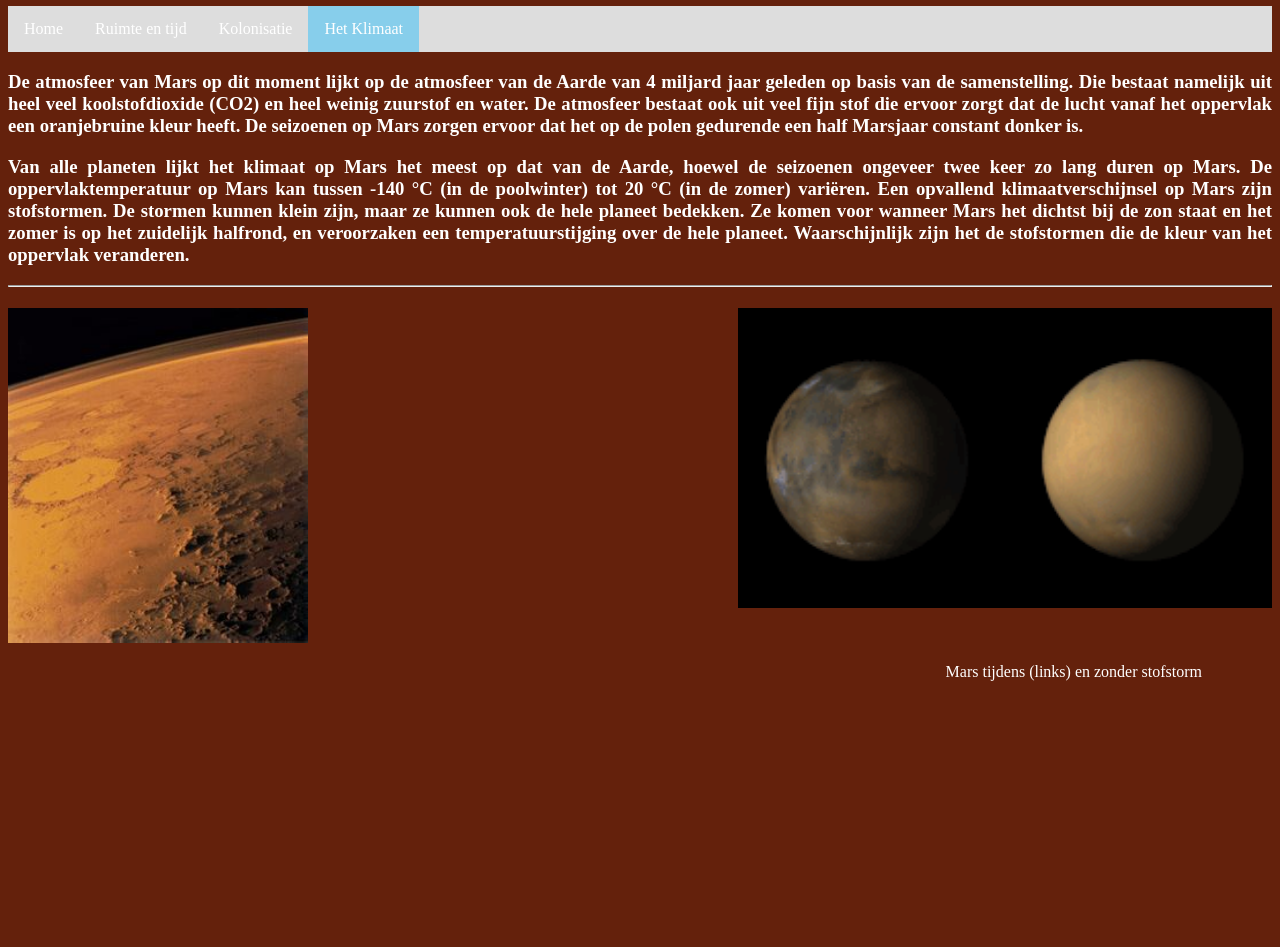
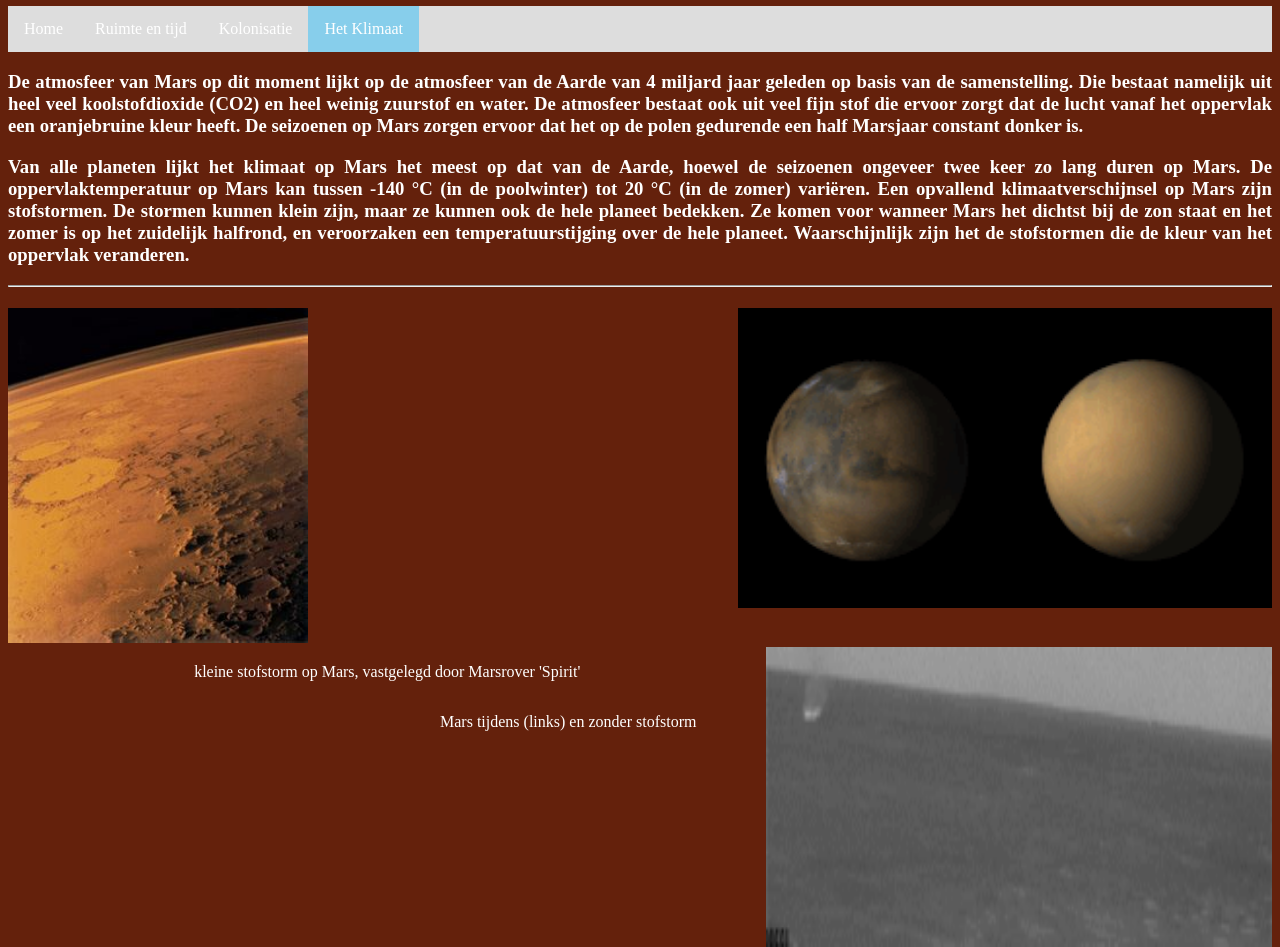
Before and after one commit to emmaus-4v/website-4vin2-Milan, a plain HTML site: page weer.html in a window 1280 px wide. Shown: the part 79-1026 px from the top of the page. Before the commit the page ends 800 px from the top, so only its background shows below. Drawn offline with Linux system fonts and the light colour scheme.

Commit message:
nog een plaatje

```diff
--- a/style.css
+++ b/style.css
@@ -2,6 +2,7 @@
 #h1{
     text-align: center;
     height: 20px;
+
 }
 body {background-color: rgb(100, 33, 12);
     color:white;
@@ -78,8 +79,18 @@ ol {
 }
 #gif {
     float: right;
-    margin: 0px;
+    margin-left: 20px;
     padding: 0px;
+}
+#kleine-stofstorm {
+   float: right;
+   width: 40%;
+   height: 300px;
+
+}
+#tekst {
+   text-align: center;
+   padding-right: 250px;
 }
 html, body {
     height: 100%;
--- a/weer.html
+++ b/weer.html
@@ -38,8 +38,8 @@
 
             <footer><hr/></footer>
         <div><img src="Atmosfeer.jpg" width="300px">
-       <img id="gif" src="gif.gif" height="300px"><br>
-       <p id="stofstorm">Mars tijdens (links) en zonder stofstorm</p></div>
+       <img id="gif" src="gif.gif" height="300px"><img id="kleine-stofstorm" src="Stofstorm.gif"><br>
+       <p id="tekst">kleine stofstorm op Mars, vastgelegd door Marsrover 'Spirit'</p><p id="stofstorm">Mars tijdens (links) en zonder stofstorm</p></div>
         </main>
 
     </body>
```
Also changed, not shown: 1 other file.
